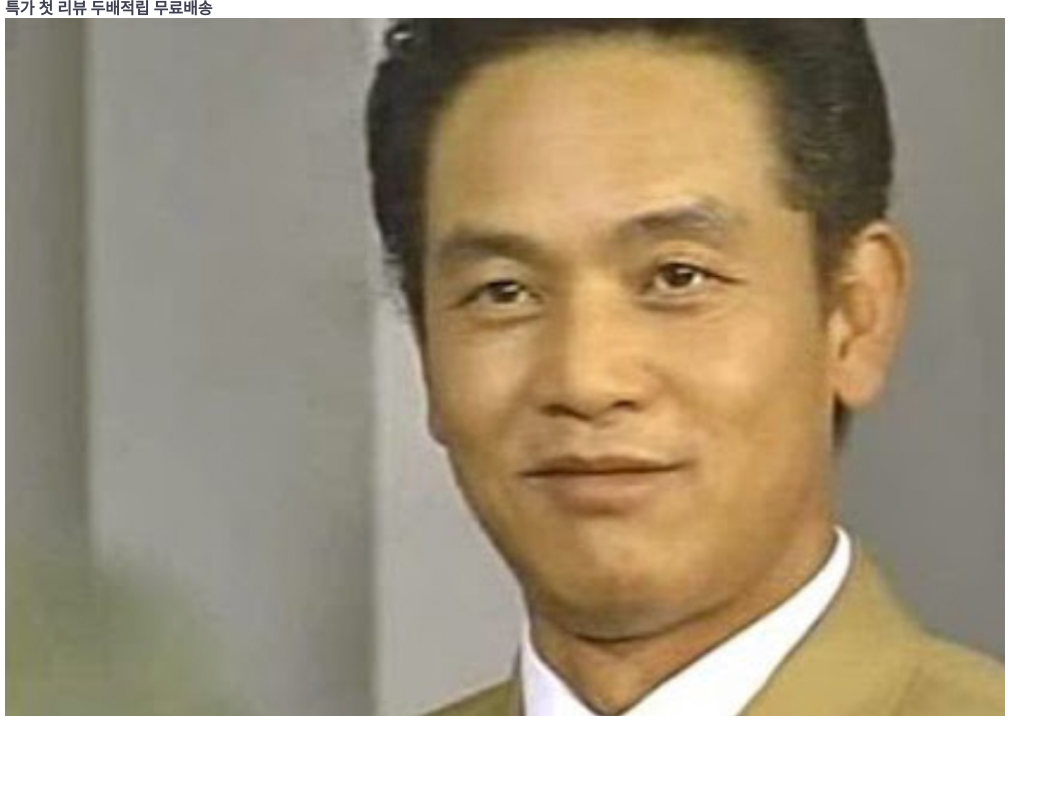
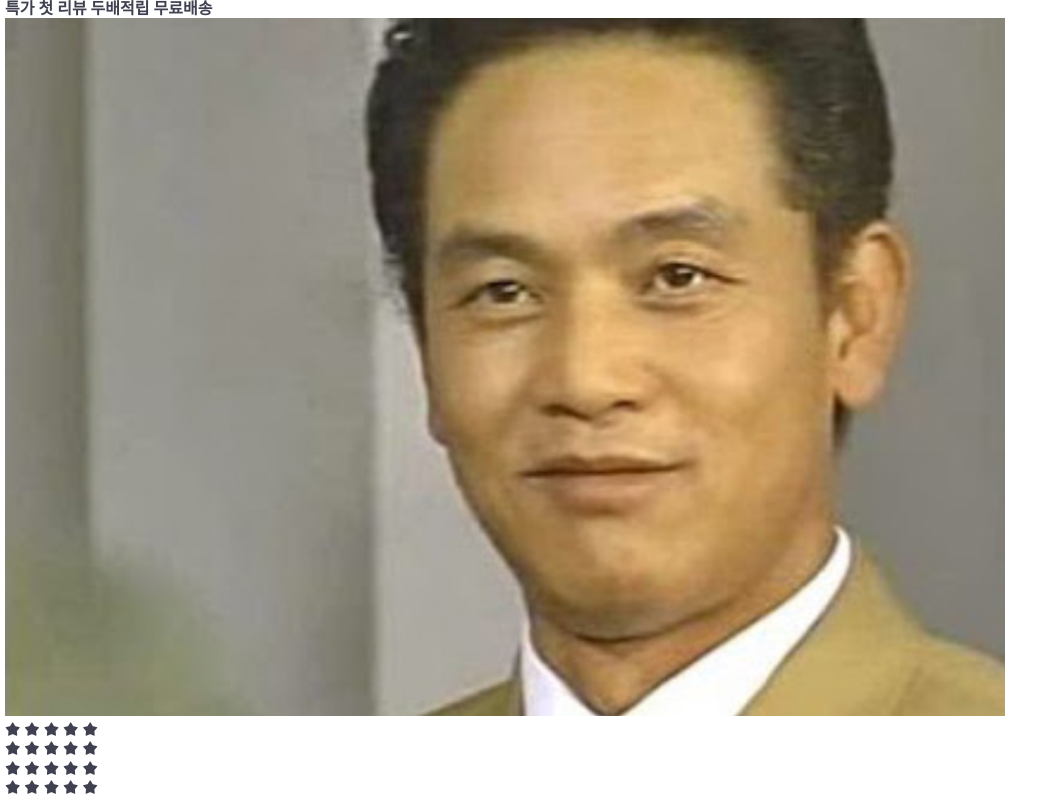
Before and after one commit to hjkdw95/tomorrow-house, a website: page index.html in a window 1280 px wide. Shown: the whole page, without its empty margins (0-1063 px from the left). Drawn offline with Linux system fonts and the light colour scheme; files whose address does not match are found by name.

Commit message:
💄 Implement start-rating components

```diff
--- a/index.html
+++ b/index.html
@@ -50,6 +50,34 @@
                     <img src="./assets/images/img-user-01.jpg" alt="사달라 아저씨">
                 </div>
             </div>
+            <div class="star-rating-13">
+                <i class="ic-star is-active"></i>
+                <i class="ic-star is-active"></i>
+                <i class="ic-star is-active"></i>
+                <i class="ic-star is-active"></i>
+                <i class="ic-star is-active"></i>
+            </div>
+            <div class="star-rating-16">
+                <i class="ic-star is-active"></i>
+                <i class="ic-star is-active"></i>
+                <i class="ic-star is-active"></i>
+                <i class="ic-star is-active"></i>
+                <i class="ic-star is-active"></i>
+            </div>
+            <div class="star-rating-20">
+                <i class="ic-star is-active"></i>
+                <i class="ic-star is-active"></i>
+                <i class="ic-star is-active"></i>
+                <i class="ic-star is-active"></i>
+                <i class="ic-star is-active"></i>
+            </div>
+            <div class="star-rating-24">
+                <i class="ic-star is-active"></i>
+                <i class="ic-star is-active"></i>
+                <i class="ic-star is-active"></i>
+                <i class="ic-star is-active"></i>
+                <i class="ic-star is-active"></i>
+            </div>
         </div>
     </body>
 </html>
--- a/styles/main.scss
+++ b/styles/main.scss
@@ -14,5 +14,6 @@
 
 @import './modules/tags';
 @import './modules/avatars';
+@import './modules/star-rating';
 
 @import './layouts/grids';
--- /dev/null
+++ b/styles/modules/_star-rating.scss
@@ -0,0 +1,31 @@
+%star-rating-base {
+    @include flexbox(start);
+
+    .ic-star {
+        color: $border;
+
+        &.is-active { // ic-star이 active일 경우
+            color: $blue;
+        }
+    }
+}
+
+.star-rating-13 {
+    @extend %star-rating-base;
+    font-size: 13px;
+}
+
+.star-rating-16 {
+    @extend %star-rating-base;
+    font-size: 16px;
+}
+
+.star-rating-20 {
+    @extend %star-rating-base;
+    font-size: 20px;
+}
+
+.star-rating-24 {
+    @extend %star-rating-base;
+    font-size: 24px;
+}
```
